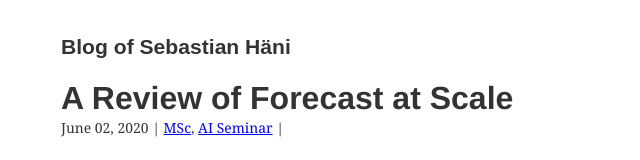
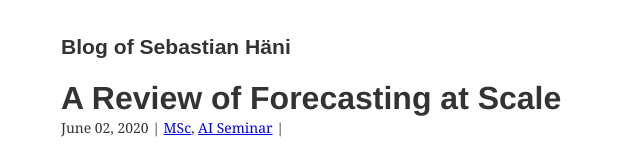
Before and after one commit to sebastianhaeni/blog, a Gatsby site: page /0007-forecasting-at-scale-review/ in a window 1280 px wide. Shown: the top 160 px of the page, without its empty margins (318-958 px from the left). Built offline with nearby package versions, Linux system fonts and the light colour scheme; Gatsby itself is replaced by a stand-in of ours; some packages are replaced by stand-ins of ours.

Commit message:
improve title of blog post

```diff
--- a/content/blog/0007-forecasting-at-scale-review/index.md
+++ b/content/blog/0007-forecasting-at-scale-review/index.md
@@ -1,5 +1,5 @@
 ---
-title: A Review of Forecast at Scale
+title: A Review of Forecasting at Scale
 date: "2020-06-02T22:00:00.000Z"
 tags: ["MSc", "AI Seminar"]
 ---
```
